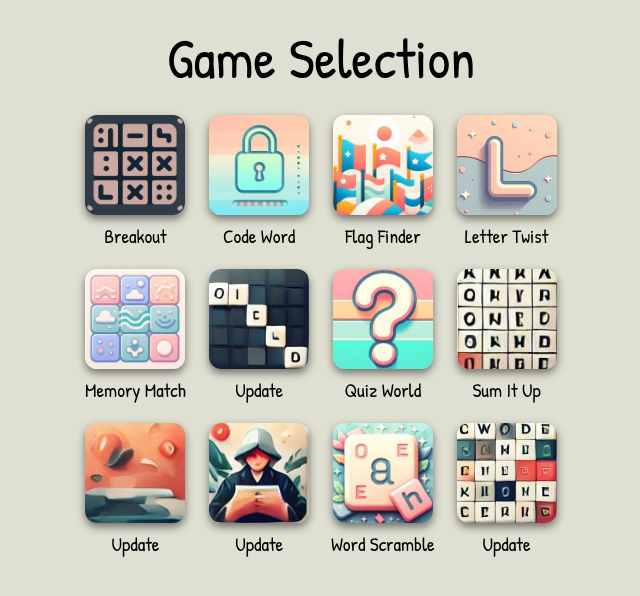
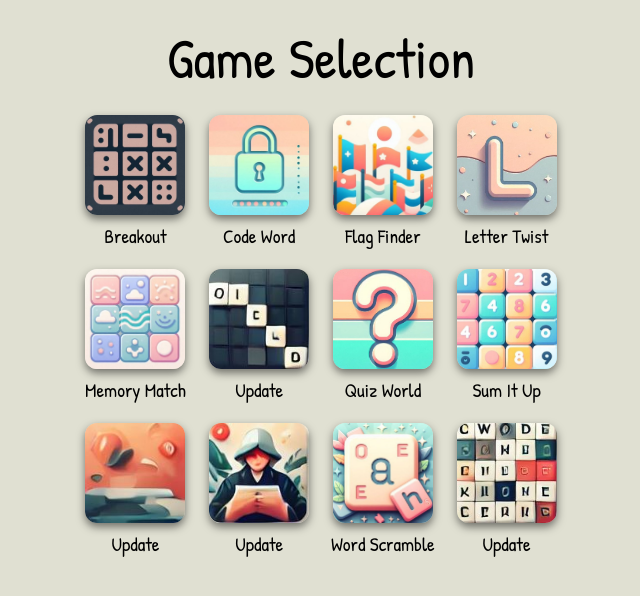
Before and after one commit to joseph-johnson27001/game-world, a Vue app: page / in a window 1280 px wide. Shown: the top 596 px of the page, without its empty margins (319-959 px from the left). Built offline with nearby package versions, Linux system fonts and the light colour scheme.

Commit message:
Sum It Up Tile

```diff
--- a/src/views/GameSelection.vue
+++ b/src/views/GameSelection.vue
@@ -66,7 +66,7 @@ export default {
         },
         {
           name: "Sum It Up",
-          image: "GameSelection/crossword5.JPG",
+          image: "GameSelection/sum-it-up-tile.JPG",
           route: "SumItUp",
         },
         {
```
Also changed, not shown: public/GameSelection/sum-it-up-tile.JPG (added).
